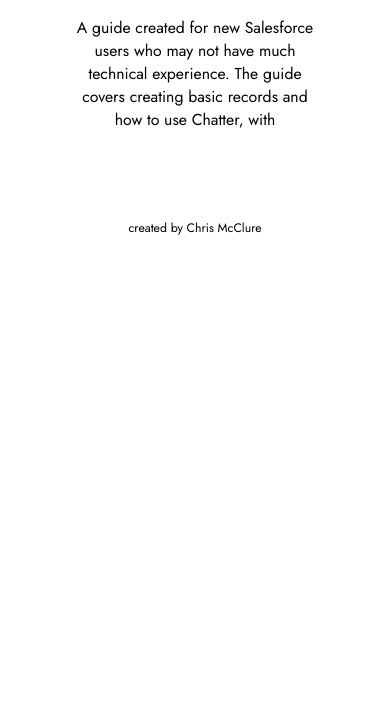
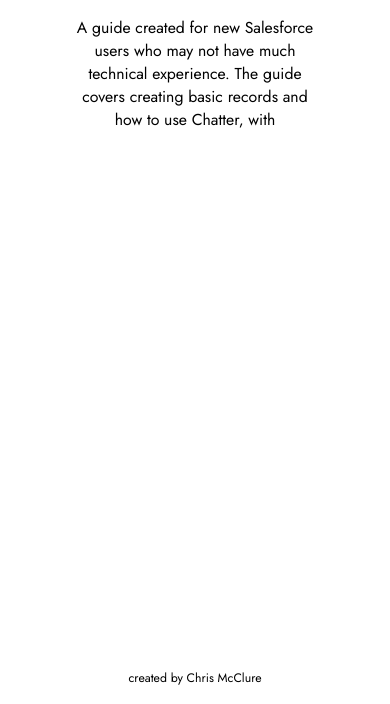
Before and after one commit to cpmcclure/cpmcclure.github.io, a plain HTML site: page html/salesforce.html in a window 390 px wide. Shown: the part 323-1027 px from the top of the page. Before the commit the page ends 844 px from the top, so only its background shows below. Drawn offline with Linux system fonts and the light colour scheme.

Commit message:
Update document.css

```diff
--- a/css/document.css
+++ b/css/document.css
@@ -46,7 +46,12 @@
 
 .covid-poster {
     width: 600px;
-    height: 900px;
+    height: 860px;
+}
+
+.salesforce-guide {
+    width: 600px;
+    height: 860px;
 }
 
 @media screen and (min-width: 320px)
@@ -57,7 +62,11 @@
              }
    .covid-poster {
        width: 320px;
-       height: 480px;
+       height: 450px;
+             }
+   .salesforce-guide {
+       width: 320px;
+       height: 450px;
              }
    .document-head p {
        max-width: 80%;
```
